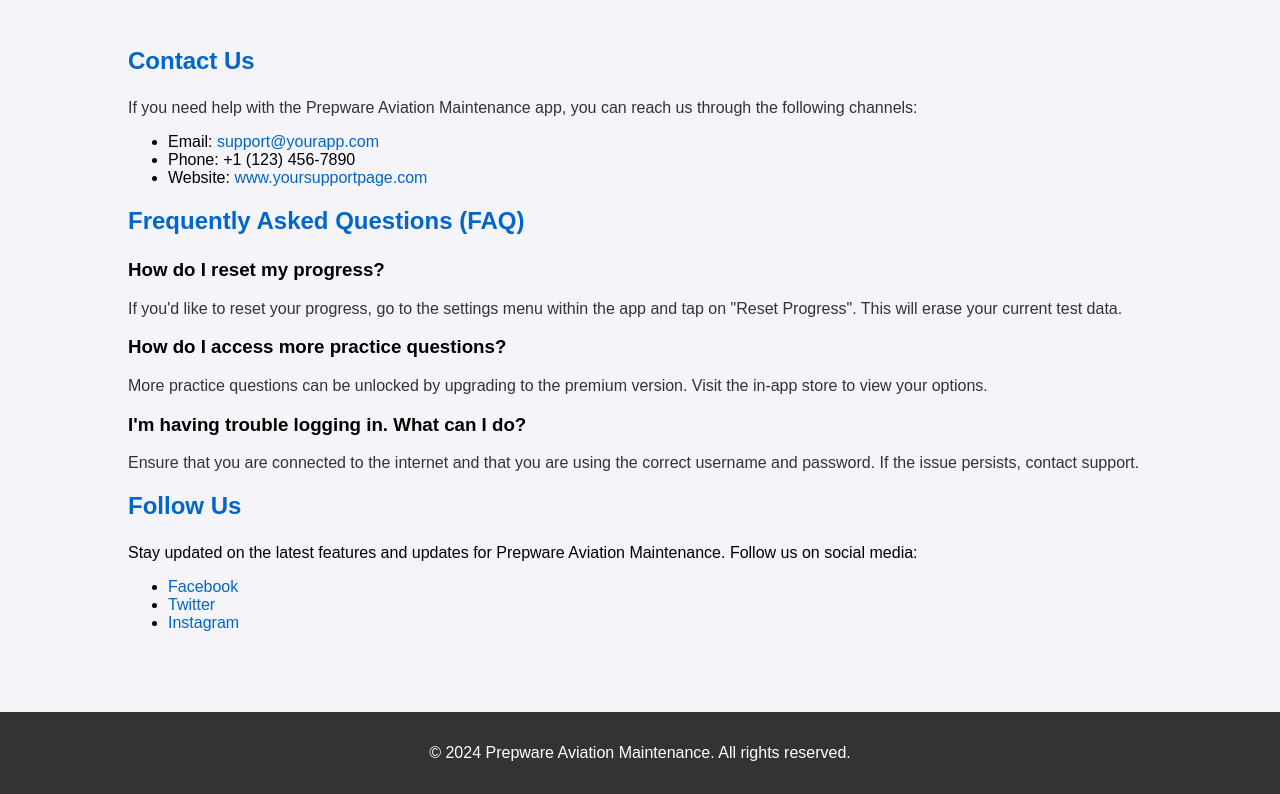
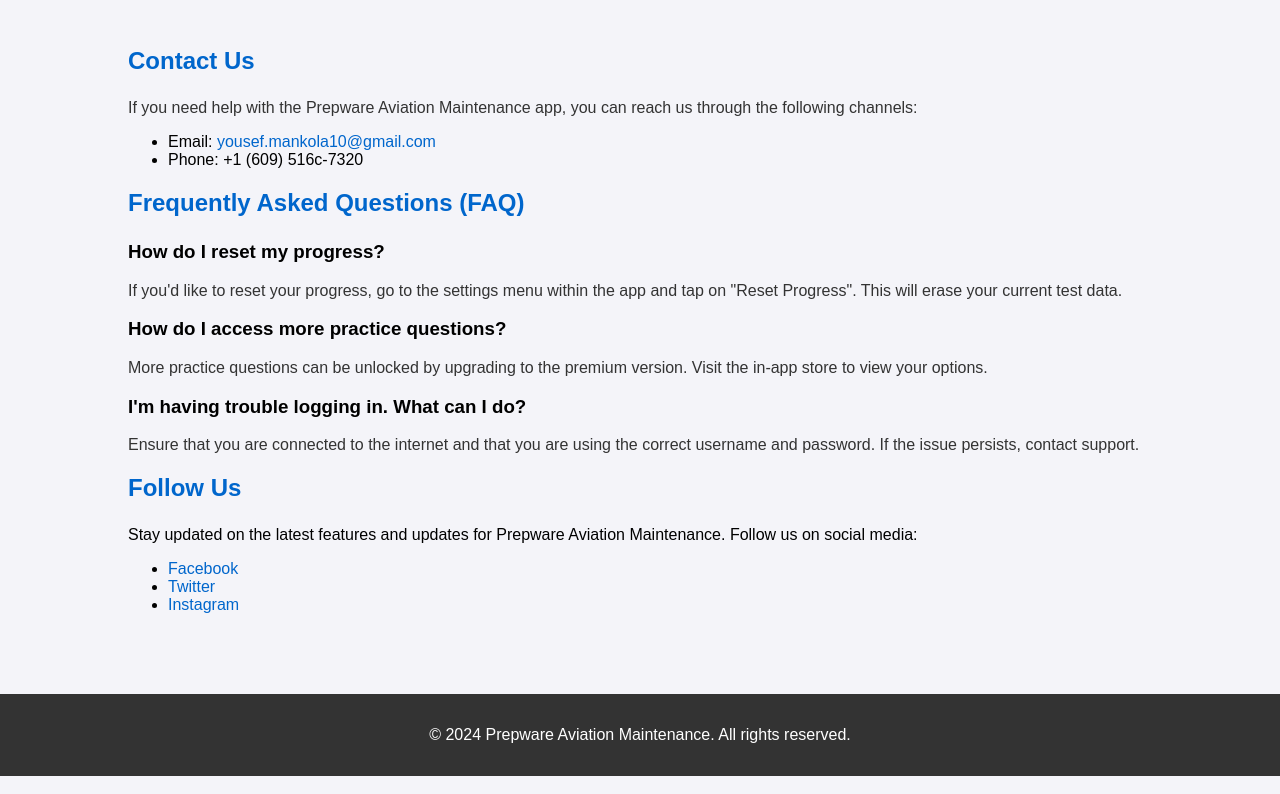
Before and after one commit to yousefmankoulah/AviationSupportLink, a plain HTML site: page index.html in a window 1280 px wide. Shown: the part 74-868 px from the top of the page. Drawn offline with Linux system fonts and the light colour scheme.

Commit message:
Update index.html

```diff
--- a/index.html
+++ b/index.html
@@ -67,9 +67,8 @@
         <h2 class="section-title">Contact Us</h2>
         <p>If you need help with the Prepware Aviation Maintenance app, you can reach us through the following channels:</p>
         <ul>
-            <li>Email: <a href="mailto:support@yourapp.com">support@yourapp.com</a></li>
-            <li>Phone: +1 (123) 456-7890</li>
-            <li>Website: <a href="https://www.yoursupportpage.com" target="_blank">www.yoursupportpage.com</a></li>
+            <li>Email: <a href="mailto:yousef.mankola10@gmail.com">yousef.mankola10@gmail.com</a></li>
+            <li>Phone: +1 (609) 516c-7320</li>
         </ul>
     </section>
 
```
